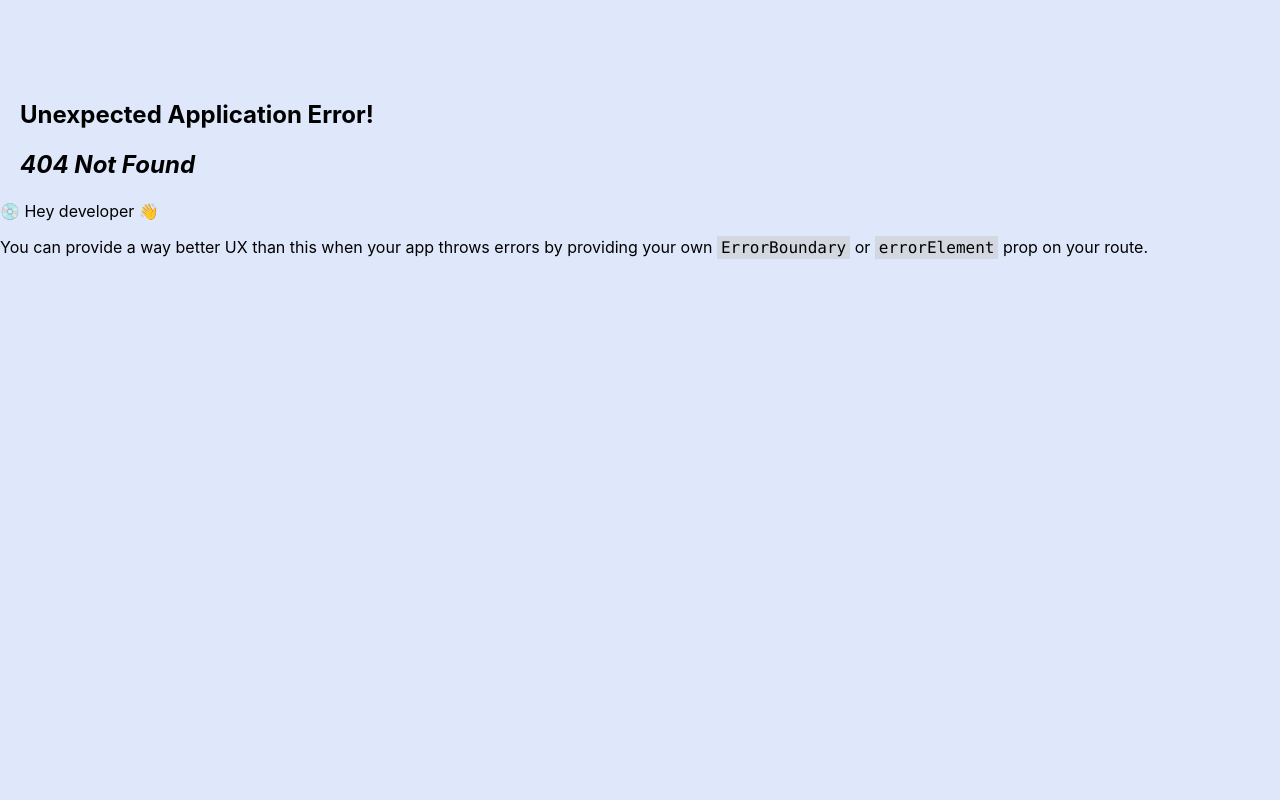
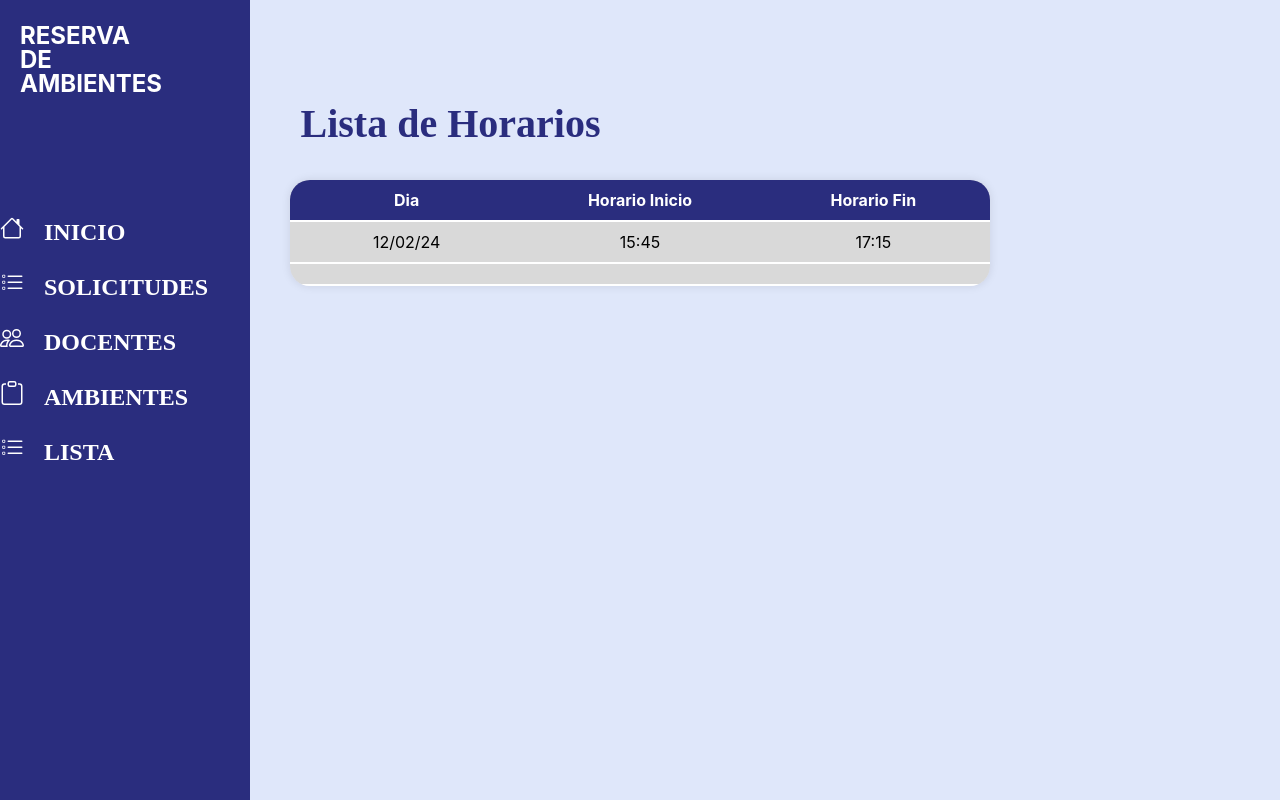
Before and after one commit to JhonPaul12/Reserva-De-Ambientes, a React (Create React App) app in the folder frontend/: page /listaAmbientes/horarios in a window 1280 px wide. Before the commit this address had no page. Built offline with nearby package versions, Linux system fonts and the light colour scheme.

Commit message:
tablas-ambientes

```diff
--- /dev/null
+++ b/frontend/src/components/TablaAmbientes/TablaAmbientes.tsx
@@ -0,0 +1,47 @@
+import React from "react";
+import "./tabla.css";
+import { Outlet, useNavigate } from "react-router-dom";
+
+
+export const TablaAmbientes = () => {
+  const navigate = useNavigate();
+
+  const handleButtonClick = () => {
+   navigate('/listaAmbientes/horarios');
+  }
+  return (
+      <div className="page-container">
+        <h2 className="titulo">LISTA DE AMBIENTES</h2>
+        <div className="center-content">
+          <table>
+            <thead>
+              <tr>
+                <th>Id</th>
+                <th>Aula</th>
+                <th>Capacidad</th>
+                <th>Ubicacion</th>
+                <th>Disponibilidad</th>
+              </tr>
+            </thead>
+            <tbody>
+              <tr>
+                <td>1</td>
+                <td>624</td>
+                <td>100</td>
+                <td>Edificio Nuevo</td>
+                <td><button onClick={handleButtonClick} className = "btn">Horarios</button></td>
+              </tr>
+              <tr>
+                <td></td>
+                <td></td>
+                <td></td>
+                <td></td>
+                <td></td>
+              </tr>
+            </tbody>
+          </table>
+        </div>
+        <Outlet/>
+      </div>
+  );
+};
--- /dev/null
+++ b/frontend/src/components/TablaAmbientes/horarios.tsx
@@ -0,0 +1,32 @@
+import React from 'react'
+
+export const Horarios = () => {
+  return (
+    <div className="page-container">
+        <h2 className="titulo">Lista de Horarios</h2>
+        <div className="center-content">
+          <table>
+            <thead>
+              <tr>
+                <th>Dia</th>
+                <th>Horario Inicio</th>
+                <th>Horario Fin</th>
+              </tr>
+            </thead>
+            <tbody>
+              <tr>
+                <td>12/02/24</td>
+                <td>15:45</td>
+                <td>17:15</td>
+              </tr>
+              <tr>
+                <td></td>
+                <td></td>
+                <td></td>
+              </tr>
+            </tbody>
+          </table>
+        </div>
+      </div>
+  )
+}
--- /dev/null
+++ b/frontend/src/components/TablaAmbientes/tabla.css
@@ -0,0 +1,66 @@
+.titulo{
+  text-align: left;
+  color: #2a2d7e;
+  font-weight: bold;
+}
+.page-container{
+  display: flex;
+  flex-direction: column;
+  align-items: center;
+}
+.center-content {
+  width: 700px; /* Ancho total deseado de la tabla */
+}
+
+table {
+  width: 100%;
+  border-collapse: collapse;
+  border-radius: 20px;
+  overflow: hidden;
+  box-shadow: 0px 0px 10px rgba(0, 0, 0, 0.1);
+}
+
+th,
+td {
+  padding: 10px;
+  text-align: center;
+  border-bottom: 2px solid white;
+}
+
+th {
+  background-color: #2a2d7e;
+  color: white;
+}
+
+tr {
+  background-color: #d9d9d9;
+}
+
+tr:last-child {
+  border-bottom: 2px solid white;
+}
+
+th,
+td {
+  width: 150px;
+  border-bottom: 2px solid white;
+}
+.btn {
+  background-color: #3957d7;
+  border: none;
+  border-radius: 20px;
+  color: white;
+  padding: 8px 16px;
+  cursor: pointer;
+  outline: none;
+  transition: background-color 0.3s, box-shadow 0.3s;
+  box-shadow: 0px 2px 4px rgba(0, 0, 0, 0.5);
+}
+
+.btn:hover {
+  background-color: #3148b8;
+}
+
+.btn:focus {
+  box-shadow: 0 0 0 2px #3957d7, 0 0 0 4px rgba(57, 87, 215, 0.3);
+}
--- a/frontend/src/components/index.ts
+++ b/frontend/src/components/index.ts
@@ -1,2 +1,6 @@
+export { Horarios } from './TablaAmbientes/horarios.tsx';
+
+export { TablaAmbientes } from './TablaAmbientes/TablaAmbientes.tsx';
+
 export { Form } from './ui/Form.tsx';
 export { SlideBar } from './ui/SlideBar.tsx';
--- a/frontend/src/components/ui/SlideBar.tsx
+++ b/frontend/src/components/ui/SlideBar.tsx
@@ -1,7 +1,8 @@
 import React from 'react'
 import './SlideBar.css';
 import { slideBarAdmin } from '../../lib/constants.tsx';
-import {Link, useLocation } from "react-router-dom"
+import {Link, useLocation } from 'react-router-dom'
+
 export const SlideBar = () => {
   useLocation();
   return (
--- a/frontend/src/lib/constants.tsx
+++ b/frontend/src/lib/constants.tsx
@@ -22,6 +22,11 @@ export const slideBarAdmin = [
         name: "AMBIENTES",
         icon: <Clipboard/>
     },
+    {
+        path: 'listaAmbientes',
+        name: "LISTA",
+        icon: <ListTask/>
+    }
 
 ]
 
--- a/frontend/src/pages/index.ts
+++ b/frontend/src/pages/index.ts
@@ -1,3 +1,7 @@
+export { HorariosAmbiente } from './tablaAmbientes/horariosAmbiente.tsx';
+
+export { MostrarDatosTabla } from './tablaAmbientes/tablaAmbientes.tsx';
+
 export { LoginPage } from './auth/LoginPage.tsx';
 export { AmbientesRegistroPage } from "./ambientes/AmbientesRegistroPage.tsx";
 export { Bienvenida } from "./Inicio/Bienvenida.tsx";
--- /dev/null
+++ b/frontend/src/pages/tablaAmbientes/horariosAmbiente.tsx
@@ -0,0 +1,11 @@
+import React from 'react'
+import { Horarios, SlideBar } from '../../components/index.ts'
+
+export const HorariosAmbiente = () => {
+  return (
+    <div>
+        <SlideBar/>
+        <Horarios/>
+    </div>
+  )
+}
--- /dev/null
+++ b/frontend/src/pages/tablaAmbientes/tablaAmbientes.tsx
@@ -0,0 +1,11 @@
+import React from "react"
+import { SlideBar, TablaAmbientes } from "../../components/index.ts"
+
+export const MostrarDatosTabla = () =>{
+    return(
+        <div>
+            <SlideBar/>
+            <TablaAmbientes/>
+        </div>
+    )
+ }
```
Also changed, not shown: frontend/src/router/router.tsx (+10 -1 lines).
